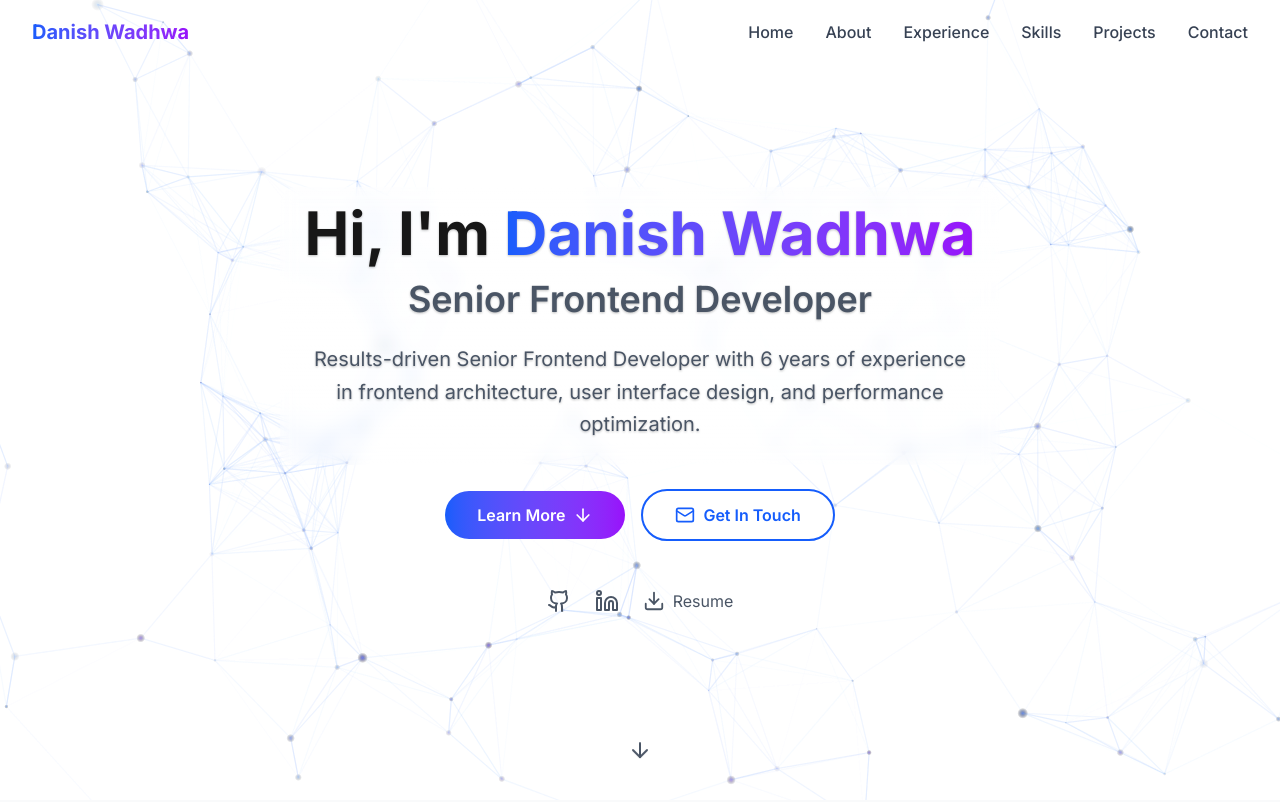
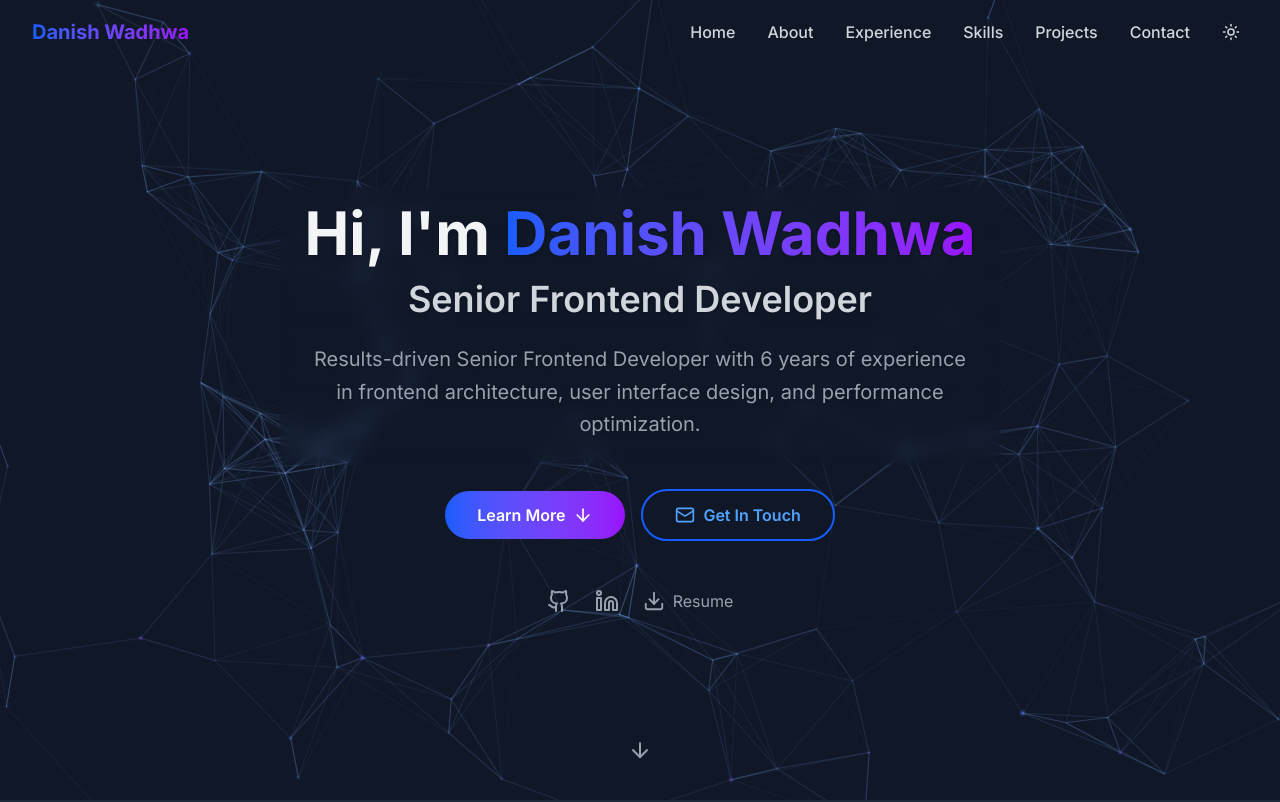
Before and after one commit to danish-wadhwa1997/portfolio, a Next.js app: page / in a window 1280 px wide. Shown: the top 802 px of the page. Built offline with nearby package versions, Linux system fonts and the light colour scheme.

Commit message:
added dark light mode

```diff
--- a/package.json
+++ b/package.json
@@ -12,6 +12,7 @@
     "framer-motion": "^12.23.0",
     "lucide-react": "^0.525.0",
     "next": "15.3.5",
+    "next-themes": "^0.4.6",
     "react": "^19.0.0",
     "react-dom": "^19.0.0"
   },
--- a/src/app/globals.css
+++ b/src/app/globals.css
@@ -1,4 +1,5 @@
 @import "tailwindcss";
+@custom-variant dark (&:where(.dark, .dark *));
 
 :root {
   --background: #ffffff;
--- a/src/app/layout.tsx
+++ b/src/app/layout.tsx
@@ -1,6 +1,7 @@
 import type { Metadata } from "next";
 import { Inter } from "next/font/google";
 import "./globals.css";
+import { ThemeProvider } from "next-themes";
 
 const inter = Inter({ subsets: ["latin"] });
 
@@ -42,7 +43,7 @@ export default function RootLayout({
   children: React.ReactNode
 }) {
   return (
-    <html lang="en" className="scroll-smooth">
+    <html lang="en" className="scroll-smooth" suppressHydrationWarning>
       <head>
         <link rel="canonical" href="https://danishwadhwa.dev" />
         {/* Structured Data for SEO */}
@@ -74,12 +75,16 @@ export default function RootLayout({
           }}
         />
       </head>
-      <body className={`${inter.className} bg-white dark:bg-gray-900 text-gray-900 dark:text-gray-100`}>
-        {/* Skip to main content link for accessibility */}
-        <a href="#main-content" className="sr-only focus:not-sr-only absolute top-2 left-2 z-50 bg-blue-600 text-white px-4 py-2 rounded focus:outline-none focus:ring-2 focus:ring-blue-400">
-          Skip to main content
-        </a>
-        {children}
+      <body className={`${inter.className}`}>
+        <ThemeProvider attribute="class" defaultTheme="dark" enableSystem={false} storageKey="theme" disableTransitionOnChange>
+          {/* Skip to main content link for accessibility */}
+          <a href="#main-content" className="sr-only focus:not-sr-only absolute top-2 left-2 z-50 bg-blue-600 text-white px-4 py-2 rounded focus:outline-none focus:ring-2 focus:ring-blue-400">
+            Skip to main content
+          </a>
+          <div className="bg-white dark:bg-gray-900 text-gray-900 dark:text-gray-100 min-h-screen">
+            {children}
+          </div>
+        </ThemeProvider>
       </body>
     </html>
   );
--- a/src/components/Contact.tsx
+++ b/src/components/Contact.tsx
@@ -1,7 +1,7 @@
 'use client';
 
 import { motion } from 'framer-motion';
-import { Mail, Linkedin, Github, Twitter, Phone } from 'lucide-react';
+import { Mail, Linkedin, Github, Phone } from 'lucide-react';
 import { getContact } from '@/lib/portfolio';
 
 const Contact = () => {
@@ -68,16 +68,6 @@ const Contact = () => {
           >
             <Github size={28} />
           </motion.a>
-          <motion.a
-            whileHover={{ scale: 1.1, y: -2 }}
-            whileTap={{ scale: 0.95 }}
-            href={contact.twitter}
-            target="_blank"
-            rel="noopener noreferrer"
-            className="text-blue-400 dark:text-blue-300 hover:text-blue-600 dark:hover:text-blue-200 transition-colors duration-300"
-          >
-            <Twitter size={28} />
-          </motion.a>
         </div>
       </div>
     </section>
--- a/src/components/Navigation.tsx
+++ b/src/components/Navigation.tsx
@@ -2,11 +2,13 @@
 
 import { useState, useEffect } from 'react';
 import { motion } from 'framer-motion';
-import { Menu, X } from 'lucide-react';
+import { Menu, X, Moon, Sun } from 'lucide-react';
+import { useTheme } from 'next-themes';
 
 const Navigation = () => {
   const [isOpen, setIsOpen] = useState(false);
   const [scrolled, setScrolled] = useState(false);
+  const { theme, setTheme, resolvedTheme } = useTheme();
 
   useEffect(() => {
 
@@ -35,6 +37,11 @@ const Navigation = () => {
     setIsOpen(false);
   };
 
+  const toggleTheme = () => {
+    const next = (resolvedTheme === 'dark') ? 'light' : 'dark';
+    setTheme(next);
+  };
+
   return (
     <motion.nav
       aria-label="Main navigation"
@@ -54,6 +61,7 @@ const Navigation = () => {
           </motion.div>
 
           {/* Desktop Navigation */}
+          <div className="hidden md:flex items-center space-x-6">
             <div className="hidden md:flex space-x-8">
               {navItems.map((item) => (
                 <motion.button
@@ -67,9 +75,28 @@ const Navigation = () => {
                 </motion.button>
               ))}
             </div>
+            <motion.button
+              whileTap={{ scale: 0.95 }}
+              onClick={toggleTheme}
+              className="p-2 rounded-md text-gray-700 dark:text-gray-300 hover:bg-gray-100 dark:hover:bg-gray-800 transition-colors"
+              aria-label="Toggle theme"
+              title={resolvedTheme === 'dark' ? 'Switch to light mode' : 'Switch to dark mode'}
+            >
+              {resolvedTheme === 'dark' ? <Sun size={18} /> : <Moon size={18} />}
+            </motion.button>
+          </div>
 
           {/* Mobile menu button */}
-          <div className="md:hidden">
+          <div className="md:hidden flex items-center gap-2">
+            <motion.button
+              whileTap={{ scale: 0.95 }}
+              onClick={toggleTheme}
+              className="p-2 rounded-md text-gray-700 dark:text-gray-300 hover:bg-gray-100 dark:hover:bg-gray-800 transition-colors"
+              aria-label="Toggle theme"
+              title={resolvedTheme === 'dark' ? 'Switch to light mode' : 'Switch to dark mode'}
+            >
+              {resolvedTheme === 'dark' ? <Sun size={18} /> : <Moon size={18} />}
+            </motion.button>
             <motion.button
               whileTap={{ scale: 0.95 }}
               onClick={() => setIsOpen(!isOpen)}
```
Also changed, not shown: 1 other file (tests, documents, lock files or other folders). Lines whose indentation alone changed are shown as unchanged.
